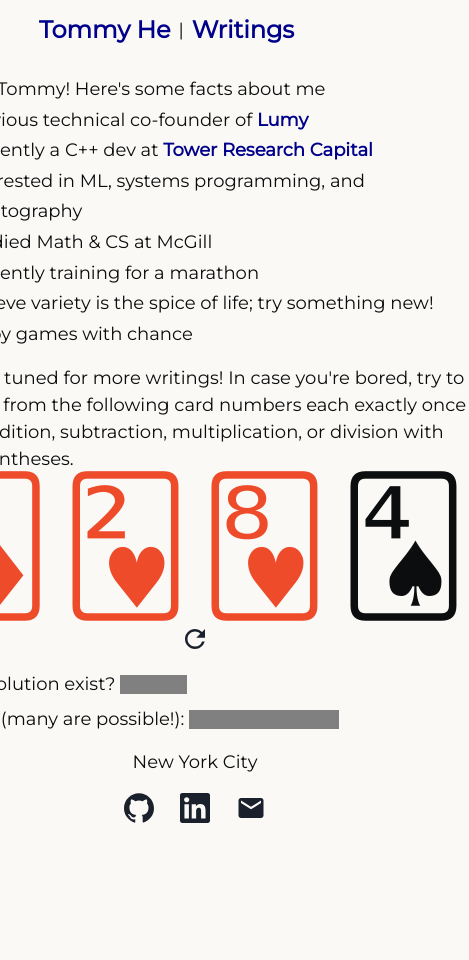
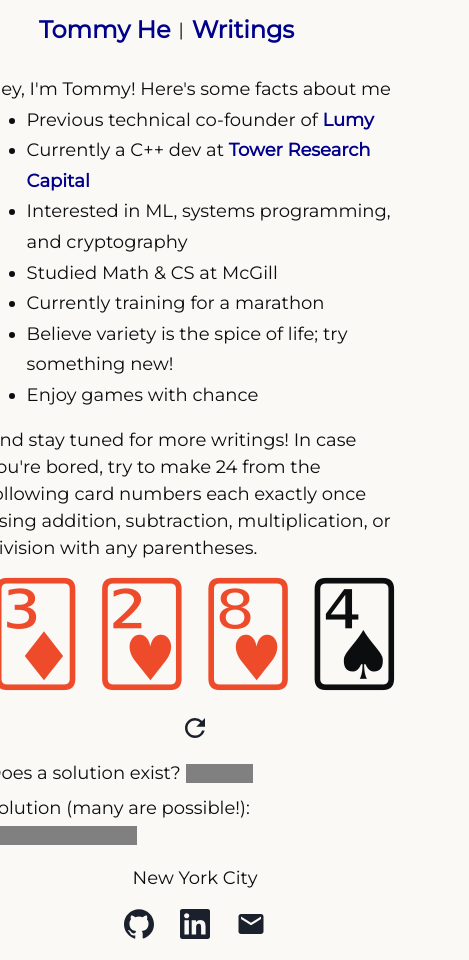
Before and after one commit to tommyhe6/personal-website, a Next.js app: page / in a window 390 px wide. Shown: the whole page, 469 px wide, since content can reach past the window. Before the commit the page ends 844 px from the top, so only its background shows below. Built offline with nearby package versions, Linux system fonts and the light colour scheme.

Commit message:
responsive cards

```diff
--- a/components/Card.tsx
+++ b/components/Card.tsx
@@ -14,7 +14,7 @@ const card = [
 const Card: (props: Props) => JSX.Element = ({ num }) => {
     return (
         <>
-            <Box fontSize="9xl" color={num < 26 ? "black" : "red"}>
+            <Box fontSize={["8xl", "9xl"]} color={num < 26 ? "black" : "red"}>
                 {card[num]}
             </Box>
         </>
```
